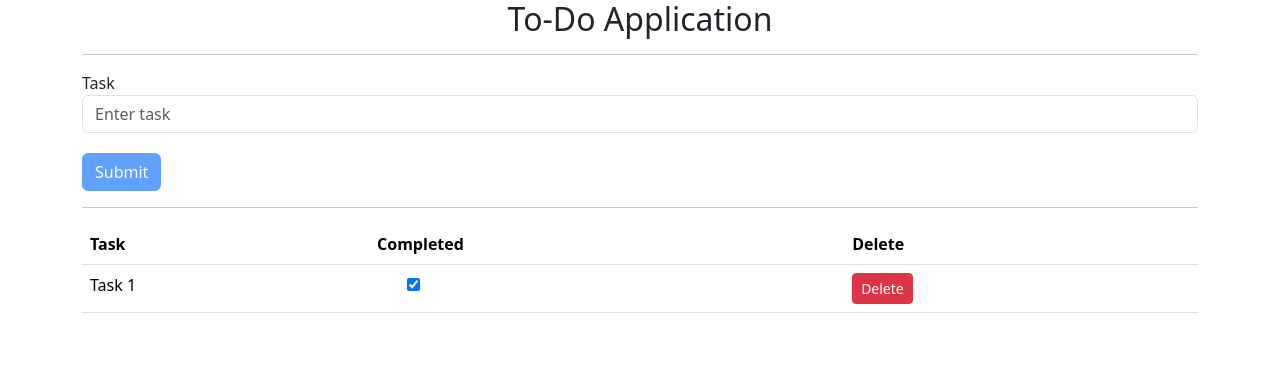
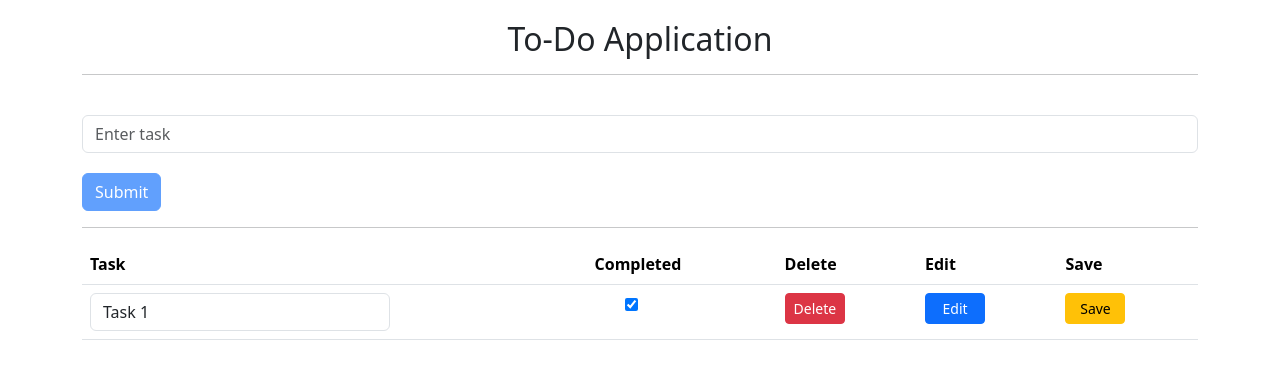
Before and after one commit to hscharpreet/ng-todo-app, an Angular app: page / in a window 1280 px wide. Shown: the top 370 px of the page. Built offline with nearby package versions, Linux system fonts and the light colour scheme.

Commit message:
chore: Update TodolistComponent UI and functionality

```diff
--- a/src/app/todolist/todolist.component.css
+++ b/src/app/todolist/todolist.component.css
@@ -1,6 +1,11 @@
 h1 {
   text-align: center;
   font-size: 2em;
+  margin-top: 20px;
+}
+
+#submitForm {
+  margin-top: 40px;
 }
 
 #submitButton {
@@ -8,5 +13,15 @@ h1 {
 }
 
 #myCheckbox {
-    margin-left: 30px;
+  margin-left: 30px;
 }
+
+#taskInTable {
+  max-width: 300px;
+}
+
+#delete,
+#edit,
+#save {
+  width: 60px;
+}
--- a/src/app/todolist/todolist.component.html
+++ b/src/app/todolist/todolist.component.html
@@ -1,9 +1,8 @@
 <div class="container">
   <h1>To-Do Application</h1>
   <hr />
-  <form (ngSubmit)="onSubmit(taskForm)" #taskForm="ngForm">
+  <form id="submitForm" (ngSubmit)="onSubmit(taskForm)" #taskForm="ngForm">
     <div class="form-group">
-      <label for="exampleInputEmail1">Task</label>
       <input
         type="text"
         class="form-control"
@@ -38,11 +37,20 @@
         <th scope="col">Task</th>
         <th scope="col">Completed</th>
         <th scope="col">Delete</th>
+        <th scope="col">Edit</th>
+        <th scope="col">Save</th>
       </tr>
     </thead>
     <tbody>
       <tr *ngFor="let t of taskArray; index as i">
-        <td>{{ t.taskName }}</td>
+        <td>
+          <input
+            type="text"
+            class="form-control"
+            id="taskInTable"
+            value="{{ t.taskName }}"
+          />
+        </td>
         <td>
           <input
             (change)="onCheck(i)"
@@ -52,8 +60,22 @@
           />
         </td>
         <td>
-          <button class="btn btn-danger btn-sm" (click)="onDelete(i)">
+          <button
+            id="delete"
+            class="btn btn-danger btn-sm"
+            (click)="onDelete(i)"
+          >
             Delete
+          </button>
+        </td>
+        <td>
+          <button id="edit" class="btn btn-primary btn-sm" (click)="onEdit(i)">
+            Edit
+          </button>
+        </td>
+        <td>
+          <button id="save" class="btn btn-warning btn-sm" (click)="onSave(i)">
+            Save
           </button>
         </td>
       </tr>
--- a/src/app/todolist/todolist.component.ts
+++ b/src/app/todolist/todolist.component.ts
@@ -26,4 +26,8 @@ export class TodolistComponent {
   onCheck(index: number) {
     this.taskArray[index].isCompleted = !this.taskArray[index].isCompleted;
   }
+
+  onEdit(index: number) {}
+
+  onSave(index: number) {}
 }
```
Also changed, not shown: 2 other files (tests, documents, lock files or other folders).
